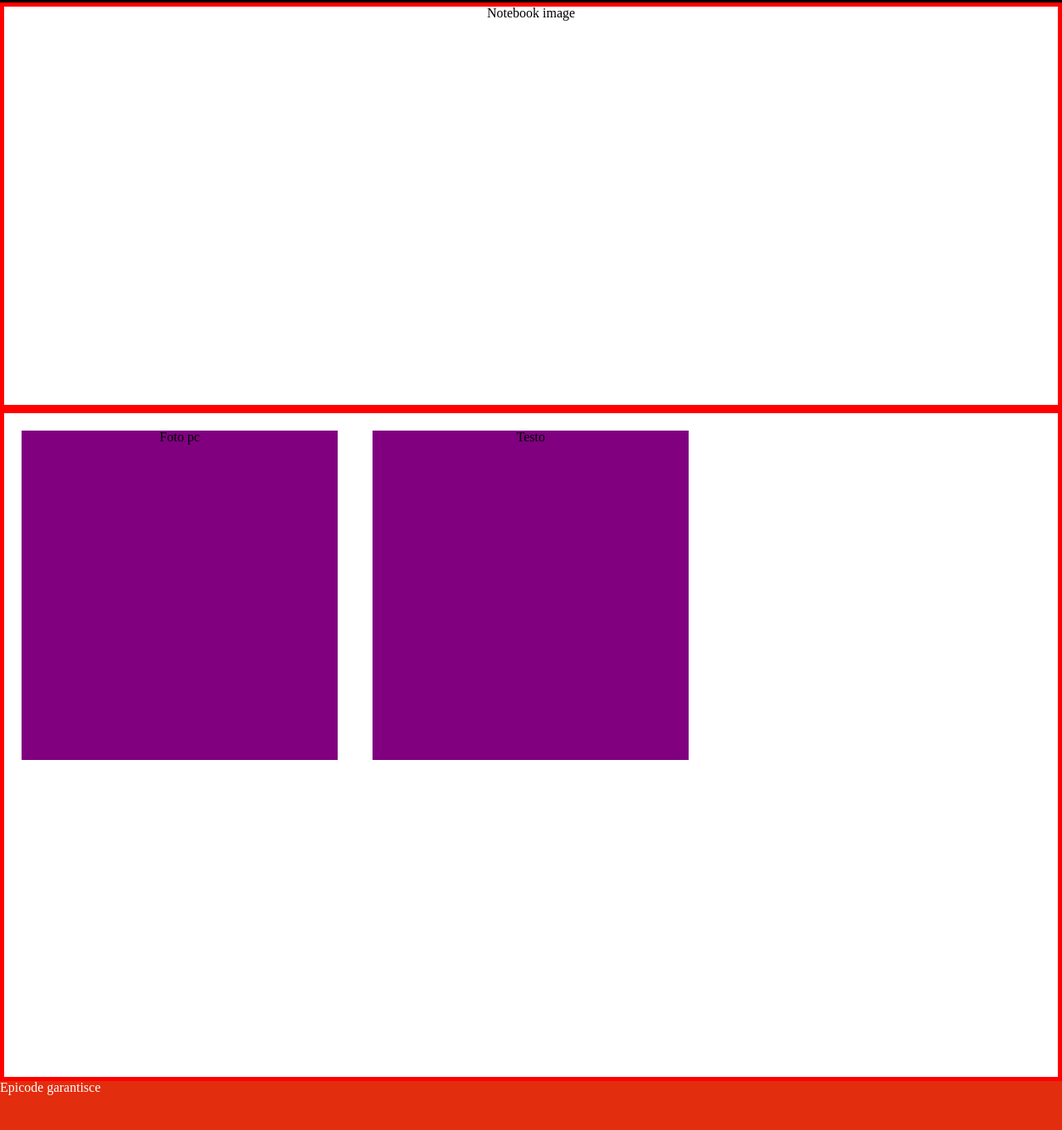
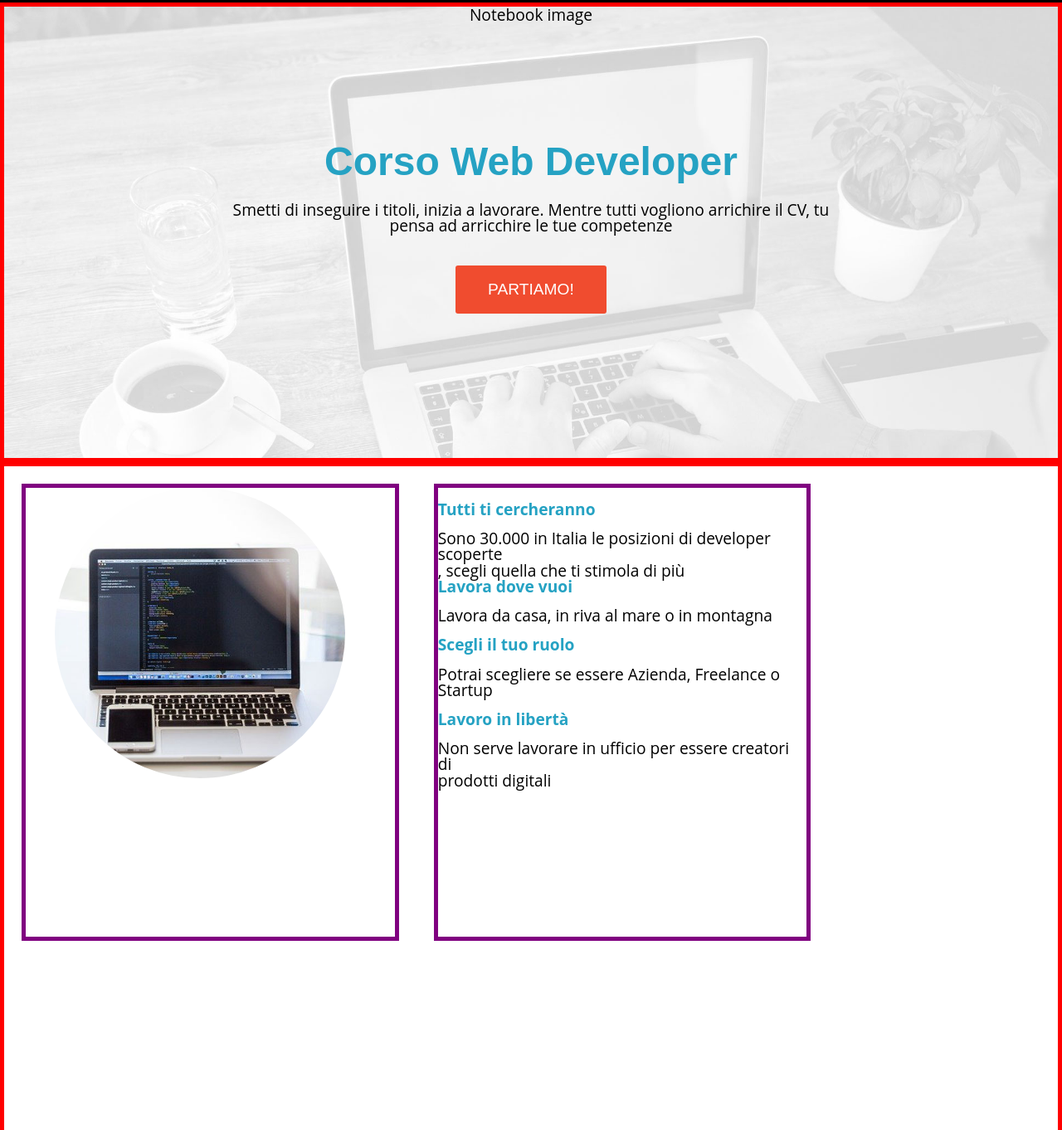
Before and after one commit to MKLNGLO/u1-w1-d5, a plain HTML site: page index-desktop.html in a window 1280 px wide. Shown: the part 109-1471 px from the top of the page at 83% size. Drawn offline with Linux system fonts and the light colour scheme.

Commit message:
Css implementations

```diff
--- a/css/style-desktop.css
+++ b/css/style-desktop.css
@@ -1,4 +1,37 @@
 /*IMPOSTAZIONI GENERALI*/
+p {
+  font-size: 1.2em;
+  font-family: "Open Sans", sans-serif;
+  color: black;
+}
+
+h1 {
+  font-family: "Montserrat", sans-serif;
+  font-size: 3em;
+  font-weight: 700;
+  color: #25a2c3;
+  padding-top: 3em;
+  padding-bottom: 0.5em;
+}
+
+h4 {
+  color: #25a2c3;
+  font-size: 1.2em;
+  font-family: "Open Sans", sans-serif;
+  font-weight: 700;
+}
+
+button {
+  background-color: #f04c2f;
+  color: #fff;
+  border: none;
+  border-radius: 3px;
+  height: 3em;
+  width: 9.5em;
+  font-family: "Montserrat", sans-serif;
+  margin-top: 2em;
+  font-size: 1.2rem;
+}
 
 /*HEADER*/
 header {
@@ -14,7 +47,10 @@ header {
 }
 /*NAVIGATION*/
 nav {
-  height: 30em;
+  height: 34em;
+  background-image: url("/images/banner.jpg");
+  background-repeat: no-repeat;
+  background-size: cover;
   border: 5px solid red;
   text-align: center;
 }
@@ -31,11 +67,13 @@ nav {
 }
 
 .bsquare {
-  background: purple;
-  width: 30%;
+  border: 5px solid purple;
+  width: 35%;
+  height: 10em;
   margin: 1.66%;
   float: left;
   padding-bottom: 30%;
+  text-align: left;
 }
 
 .square {
@@ -51,6 +89,17 @@ nav {
   background-color: #e22d0e;
   height: 30em;
   color: #fff;
+}
+
+#notebook {
+  width: 350px;
+  height: 350px;
+  background-image: url(/images/notebook.jpg);
+  background-size: cover;
+  display: block;
+  border-radius: 200px;
+  margin-left: 2.2em;
+  margin-right: 5em;
 }
 
 /*requirements*/
--- a/css/style.css
+++ b/css/style.css
@@ -38,7 +38,7 @@ nav {
   height: 27em;
   background-image: url(/images/banner.jpg);
   background-size: cover;
-  background-size: 47em 28.5em;
+  background-size: 50em 50em;
   background-repeat: no-repeat;
   background-position: 50%;
   text-align: center;
--- a/index-desktop.html
+++ b/index-desktop.html
@@ -14,21 +14,51 @@
     <header>
       <img id="logo" src="/images/logo.png" alt="Epicode-Logo" />
     </header>
+
     <!--NAVIGATION-->
-    <nav><p>Notebook image</p></nav>
+    <nav>
+      <p>Notebook image</p>
+      <h1>Corso Web Developer</h1>
+      <p>
+        Smetti di inseguire i titoli, inizia a lavorare. Mentre tutti vogliono
+        arrichire il CV, tu <br />
+        pensa ad arricchire le tue competenze
+      </p>
+      <button>PARTIAMO!</button>
+    </nav>
     <!--MAIN-->
     <main>
       <!--SECTION-->
       <section id="benefits">
         <article>
           <div class="bsquare">
-            <p>Foto pc</p>
+            <span id="notebook"></span>
           </div>
         </article>
 
         <article>
           <div class="bsquare">
-            <p>Testo</p>
+            <br />
+            <h4>Tutti ti cercheranno</h4>
+            <br />
+            <p>
+              Sono 30.000 in Italia le posizioni di developer scoperte <br />,
+              scegli quella che ti stimola di più
+            </p>
+            <h4>Lavora dove vuoi</h4>
+            <br />
+            <p>Lavora da casa, in riva al mare o in montagna</p>
+            <br />
+            <h4>Scegli il tuo ruolo</h4>
+            <br />
+            <p>Potrai scegliere se essere Azienda, Freelance o Startup</p>
+            <br />
+            <h4>Lavoro in libertà</h4>
+            <br />
+            <p>
+              Non serve lavorare in ufficio per essere creatori di <br />
+              prodotti digitali
+            </p>
           </div>
         </article>
       </section>
```
